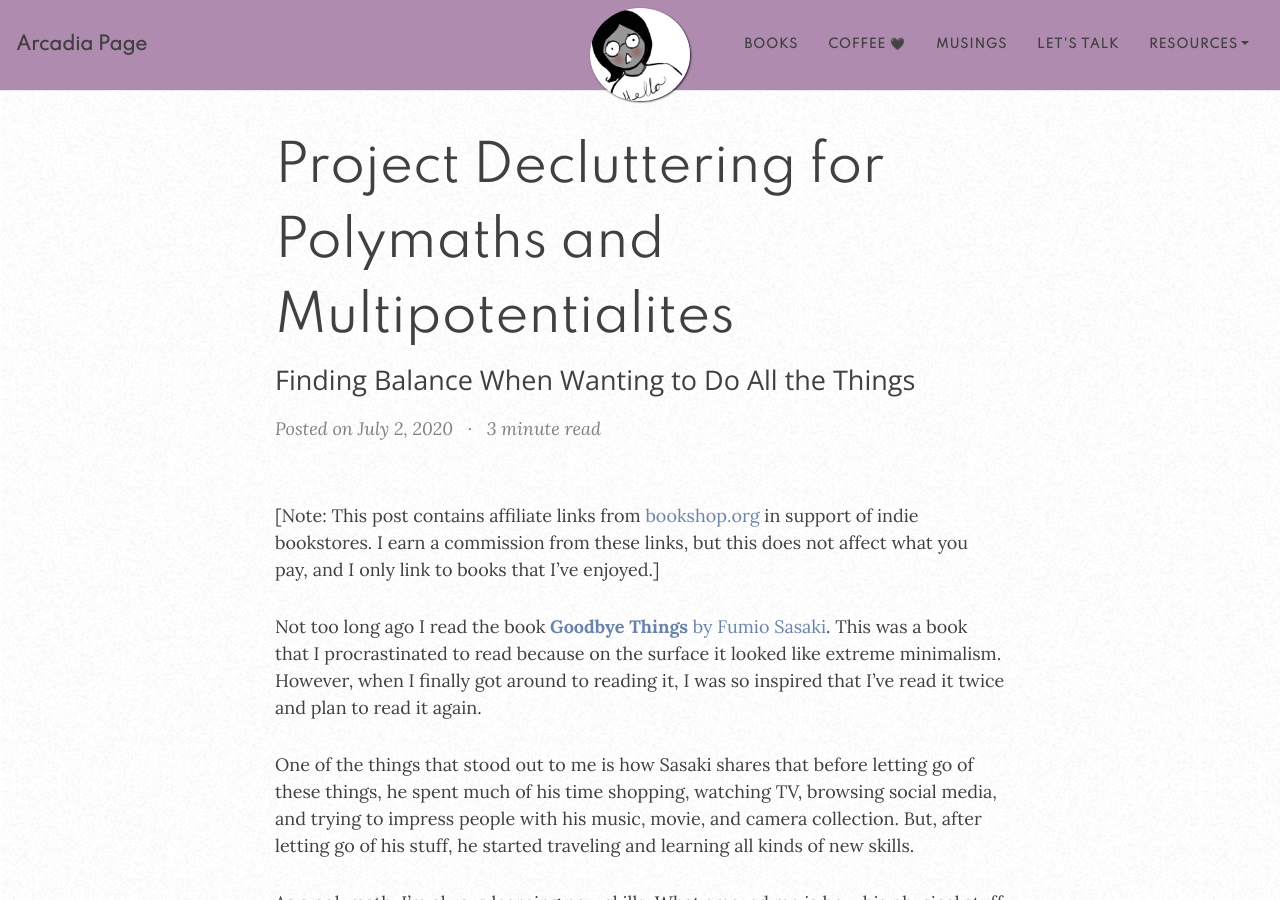
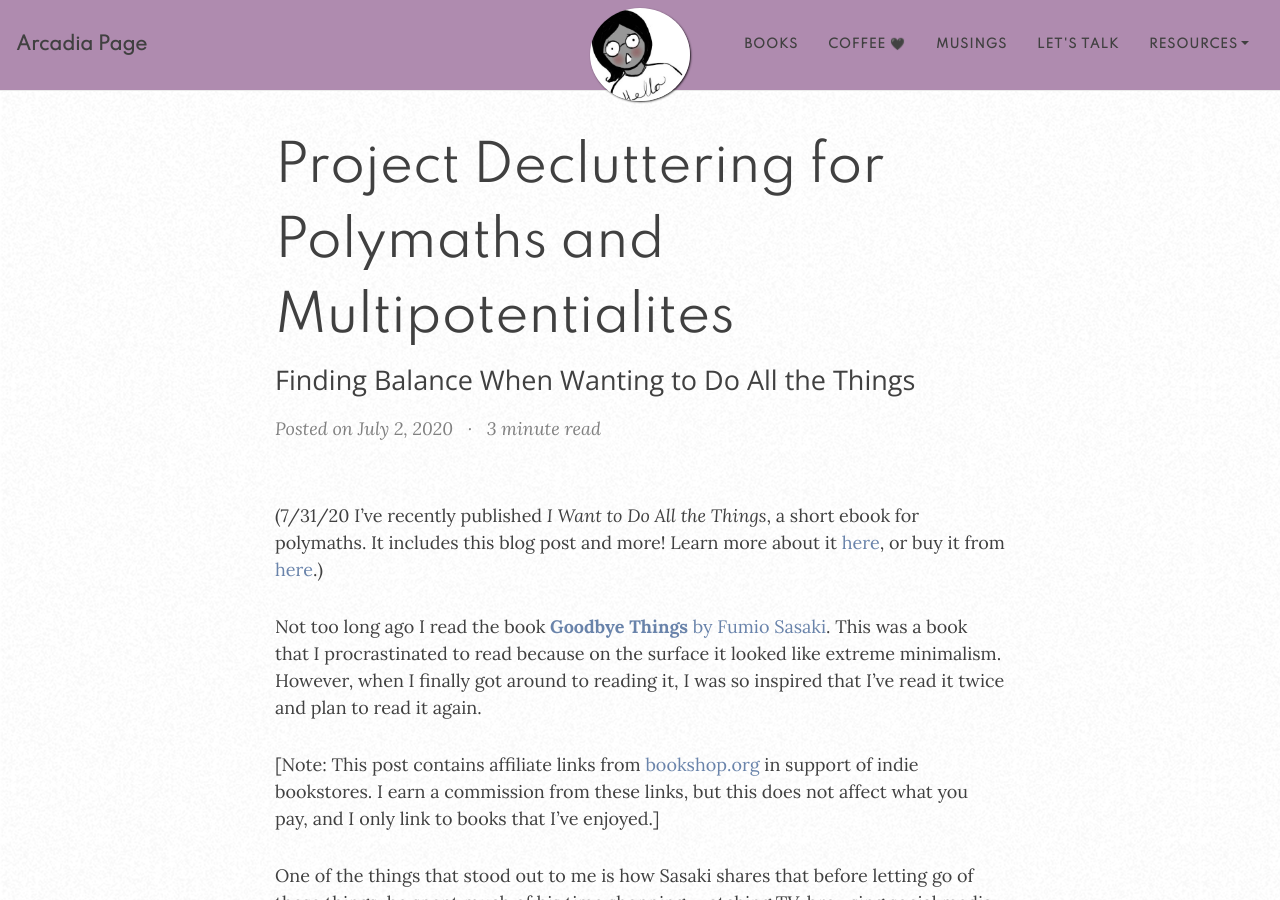
Before and after one commit to arcadiapage/arcadiapage.github.io, a Jekyll site: the page built from _posts/2020-07-02-reducing-polymath-and-multipotentialite-project-overload.md, in a window 1280 px wide and 900 px high. Built offline with Jekyll 4.4.1, drawn with Linux system fonts in a browser that asks for light colours; nearby versions of some CDN libraries; comment, search, counter and statistics services are not loaded.

Commit message:
Update from Forestry.io arcadiapage updated _posts/2020-07-02-reducing-polymath-and-multipotentialite-project-overload.md

```diff
--- a/_posts/2020-07-02-reducing-polymath-and-multipotentialite-project-overload.md
+++ b/_posts/2020-07-02-reducing-polymath-and-multipotentialite-project-overload.md
@@ -6,9 +6,11 @@ tags:
 - Creative Life
 
 ---
-\[Note: This post contains affiliate links from [bookshop.org](https://bookshop.org) in support of indie bookstores. I earn a commission from these links, but this does not affect what you pay, and I only link to books that I've enjoyed.\]
+(7/31/20 I've recently published *I Want to Do All the Things*, a short ebook for polymaths. It includes this blog post and more! Learn more about it [here](https://arcadiapage.com/2020-07-24-i-want-to-do-all-the-things/), or buy it from [here](https://payhip.com/b/4ljG).)
 
 Not too long ago I read the book [**Goodbye Things** by Fumio Sasaki](https://bookshop.org/a/8232/9780393609035). This was a book that I procrastinated to read because on the surface it looked like extreme minimalism. However, when I finally got around to reading it, I was so inspired that I've read it twice and plan to read it again.
+
+\[Note: This post contains affiliate links from [bookshop.org](https://bookshop.org) in support of indie bookstores. I earn a commission from these links, but this does not affect what you pay, and I only link to books that I've enjoyed.\]
 
 One of the things that stood out to me is how Sasaki shares that before letting go of these things, he spent much of his time shopping, watching TV, browsing social media, and trying to impress people with his music, movie, and camera collection. But, after letting go of his stuff, he started traveling and learning all kinds of new skills.
 
```
